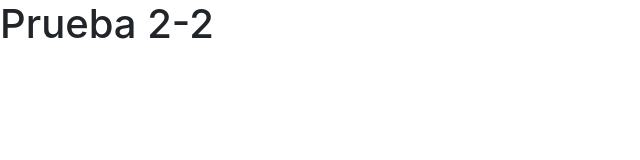
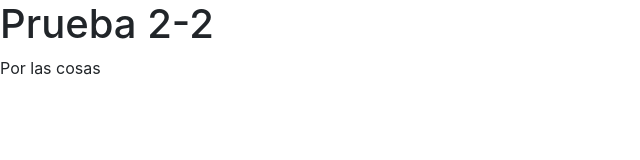
Before and after one commit to fvilchess/prueba, a plain HTML site: page prueba2.html in a window 1280 px wide. Shown: the whole page, without its empty margins (0-640 px from the left). Drawn offline with nearby package versions, Linux system fonts and the light colour scheme.

Commit message:
fsdfsdfsdf

```diff
--- a/prueba2.html
+++ b/prueba2.html
@@ -12,6 +12,9 @@
   </head>
   <body>
     <h1>Prueba 2-2</h1>
+    <p>
+        Por las cosas
+    </p>
     <script src="https://cdn.jsdelivr.net/npm/jquery@3.5.1/dist/jquery.slim.min.js" integrity="sha384-DfXdz2htPH0lsSSs5nCTpuj/zy4C+OGpamoFVy38MVBnE+IbbVYUew+OrCXaRkfj" crossorigin="anonymous"></script>
     <script src="https://cdn.jsdelivr.net/npm/bootstrap@4.6.1/dist/js/bootstrap.bundle.min.js" integrity="sha384-fQybjgWLrvvRgtW6bFlB7jaZrFsaBXjsOMm/tB9LTS58ONXgqbR9W8oWht/amnpF" crossorigin="anonymous"></script>
   </body>
```
